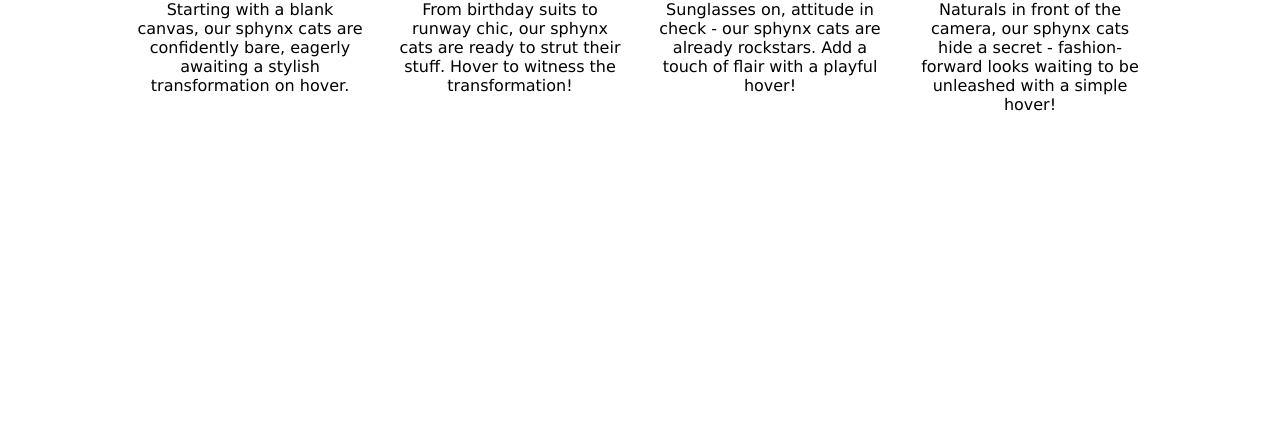
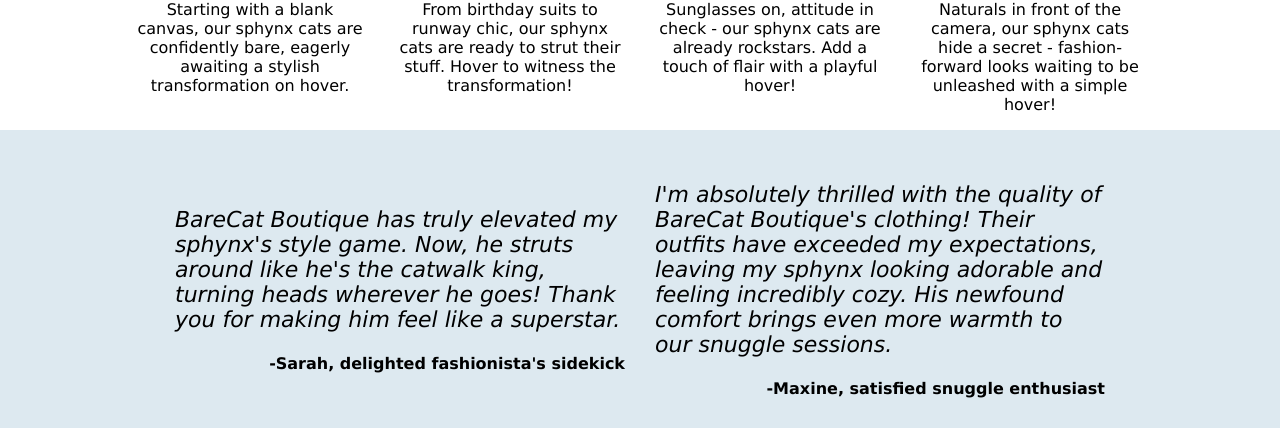
Before and after one commit to pilzpuffer/landing-page, a plain HTML site: page index.html in a window 1280 px wide. Shown: the part 682-1110 px from the top of the page. Before the commit the page ends 812 px from the top, so only its background shows below. Drawn offline with Linux system fonts and the light colour scheme.

Commit message:
Add review section

```diff
--- a/index.html
+++ b/index.html
@@ -63,6 +63,17 @@
         </div>
     </div>
 
+    <div class="review-section">
+        <div class="review">
+            <p>BareCat Boutique has truly elevated my sphynx's style game. Now, he struts around like he's the catwalk king, turning heads wherever he goes! Thank you for making him feel like a superstar.</p>
+            <div class="customer">-Sarah, delighted fashionista's sidekick</div>
+        </div>
+
+        <div class="review">
+            <p>I'm absolutely thrilled with the quality of BareCat Boutique's clothing! Their outfits have exceeded my expectations, leaving my sphynx looking adorable and feeling incredibly cozy. His newfound comfort brings even more warmth to our snuggle sessions.</p>
+            <div class="customer">-Maxine, satisfied snuggle enthusiast</div>
+        </div>
+    </div>
 
 
 </body>
--- a/style.css
+++ b/style.css
@@ -84,3 +84,29 @@ ul {
 .gallery-image p {
     width: 230px;
 }
+
+.review-section {
+    background: rgb(221, 233, 240);
+    padding: 30px 75px;
+    display: flex;
+    justify-content: center;
+    gap: 30px;
+    flex-wrap: wrap;
+}
+
+.review {
+    width: 450px;
+    display: flex;
+    flex-direction: column;
+    justify-content: center;
+}
+
+.review p {
+    font-size: 22px;
+    font-style: italic;
+}
+
+.customer {
+    font-weight: bold;
+    text-align: end;
+}
```
Also changed, not shown: images/bikini-cat.jpg, 2 other files.
